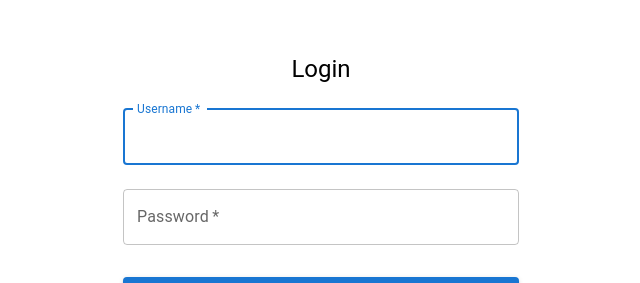
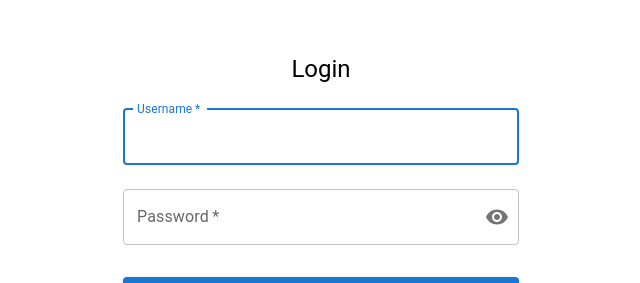
Before and after one commit to desser2002/TAB, a React (Vite) app in the folder client/: page /login in a window 1280 px wide. Shown: the part 207-490 px from the top of the page, without its empty margins (319-959 px from the left). Built offline with nearby package versions, Linux system fonts and the light colour scheme.

Commit message:
login-page-update

```diff
--- a/client/src/pages/LoginPage.tsx
+++ b/client/src/pages/LoginPage.tsx
@@ -6,6 +6,10 @@
 import Box from "@mui/material/Box";
 import Typography from "@mui/material/Typography";
 import Container from "@mui/material/Container";
+import IconButton from "@mui/material/IconButton";
+import InputAdornment from "@mui/material/InputAdornment";
+import Visibility from "@mui/icons-material/Visibility";
+import VisibilityOff from "@mui/icons-material/VisibilityOff";
 
 interface LoginForm {
   username: string;
@@ -17,6 +21,7 @@
     username: "",
     password: "",
   });
+  const [showPassword, setShowPassword] = useState(false);
 
   const handleInputChange = (e: React.ChangeEvent<HTMLInputElement>) => {
     const { name, value } = e.target;
@@ -26,9 +31,12 @@
     });
   };
 
+  const togglePasswordVisibility = () => {
+    setShowPassword(!showPassword);
+  };
+
   const handleSubmit = (e: FormEvent) => {
     e.preventDefault();
-    // Normally, you'd handle the login logic here or dispatch an action if using Redux/Context
     console.log("Login Attempt:", loginForm);
     alert("Login Attempt with Username: " + loginForm.username);
   };
@@ -38,10 +46,10 @@
       component="main"
       maxWidth="xs"
       sx={{
-        height: "100vh", // Make Container full viewport height
+        height: "100vh",
         display: "flex",
         flexDirection: "column",
-        justifyContent: "center", // Center vertically
+        justifyContent: "center",
       }}
     >
       <Box
@@ -75,11 +83,24 @@
             fullWidth
             name="password"
             label="Password"
-            type="password"
+            type={showPassword ? "text" : "password"}
             id="password"
             autoComplete="current-password"
             value={loginForm.password}
             onChange={handleInputChange}
+            InputProps={{
+              endAdornment: (
+                <InputAdornment position="end">
+                  <IconButton
+                    aria-label="toggle password visibility"
+                    onClick={togglePasswordVisibility}
+                    edge="end"
+                  >
+                    {showPassword ? <VisibilityOff /> : <Visibility />}
+                  </IconButton>
+                </InputAdornment>
+              ),
+            }}
           />
           <Button
             type="submit"
```
